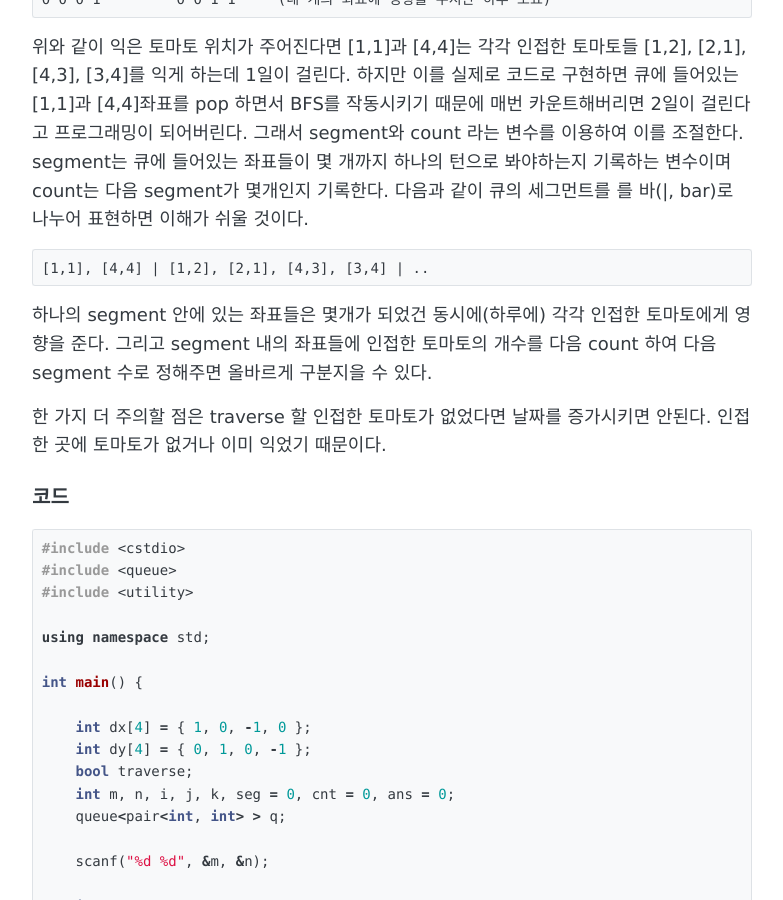
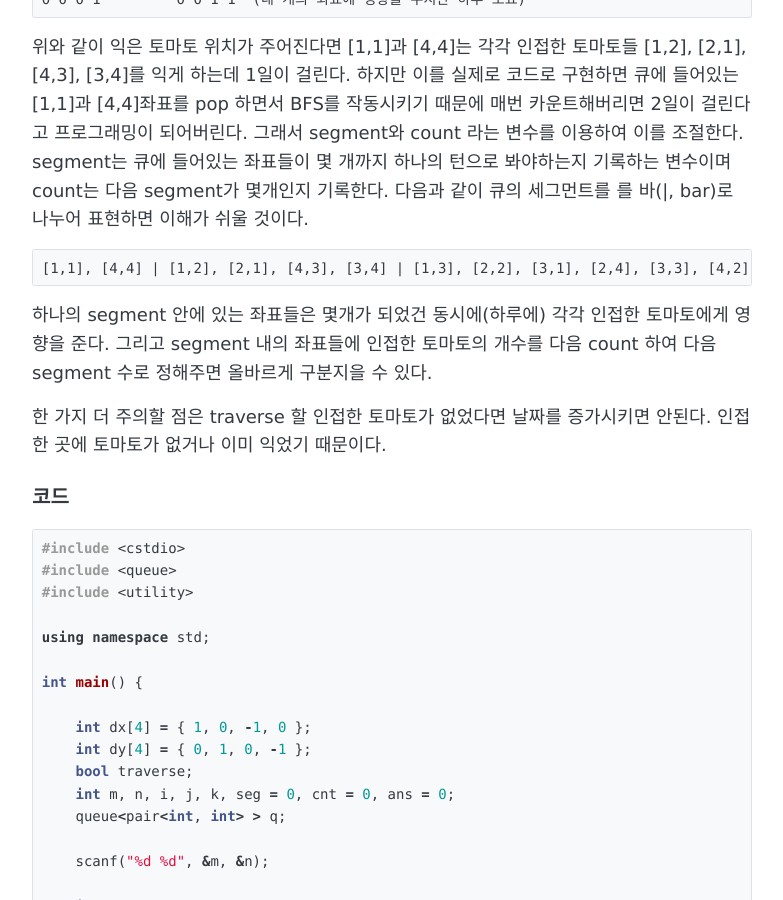
Before and after one commit to sihyungyou/sihyungyou.github.io, a Jekyll site: the page built from _posts/2020-01-12-baekjoon-7576.md, in a window 1280 px wide and 900 px high, scrolled down 1622 px. Shown: the whole window, without its empty margins (248-1031 px from the left). Built offline with Jekyll 4.4.1, drawn with Linux system fonts in a browser that asks for light colours; comment, search, counter and statistics services are not loaded.

Commit message:
7576번 토마토

```diff
--- a/_posts/2020-01-12-baekjoon-7576.md
+++ b/_posts/2020-01-12-baekjoon-7576.md
@@ -29,11 +29,11 @@ comments: true
 1 0 0 0         1 1 0 0
 0 0 0 0   ->    1 0 0 0
 0 0 0 0         0 0 0 1
-0 0 0 1         0 0 1 1     (네 개의 좌표에 영향을 주지만 하루 소요)
+0 0 0 1         0 0 1 1  (네 개의 좌표에 영향을 주지만 하루 소요)
 ~~~
 위와 같이 익은 토마토 위치가 주어진다면 [1,1]과 [4,4]는 각각 인접한 토마토들 [1,2], [2,1], [4,3], [3,4]를 익게 하는데 1일이 걸린다. 하지만 이를 실제로 코드로 구현하면 큐에 들어있는 [1,1]과 [4,4]좌표를 pop 하면서 BFS를 작동시키기 때문에 매번 카운트해버리면 2일이 걸린다고 프로그래밍이 되어버린다. 그래서 segment와 count 라는 변수를 이용하여 이를 조절한다. segment는 큐에 들어있는 좌표들이 몇 개까지 하나의 턴으로 봐야하는지 기록하는 변수이며 count는 다음 segment가 몇개인지 기록한다. 다음과 같이 큐의 세그먼트를 를 바(|, bar)로 나누어 표현하면 이해가 쉬울 것이다.
 ~~~
-[1,1], [4,4] | [1,2], [2,1], [4,3], [3,4] | ..
+[1,1], [4,4] | [1,2], [2,1], [4,3], [3,4] | [1,3], [2,2], [3,1], [2,4], [3,3], [4,2] | ..
 ~~~
 하나의 segment 안에 있는 좌표들은 몇개가 되었건 동시에(하루에) 각각 인접한 토마토에게 영향을 준다. 그리고 segment 내의 좌표들에 인접한 토마토의 개수를 다음 count 하여 다음 segment 수로 정해주면 올바르게 구분지을 수 있다.
 
```
